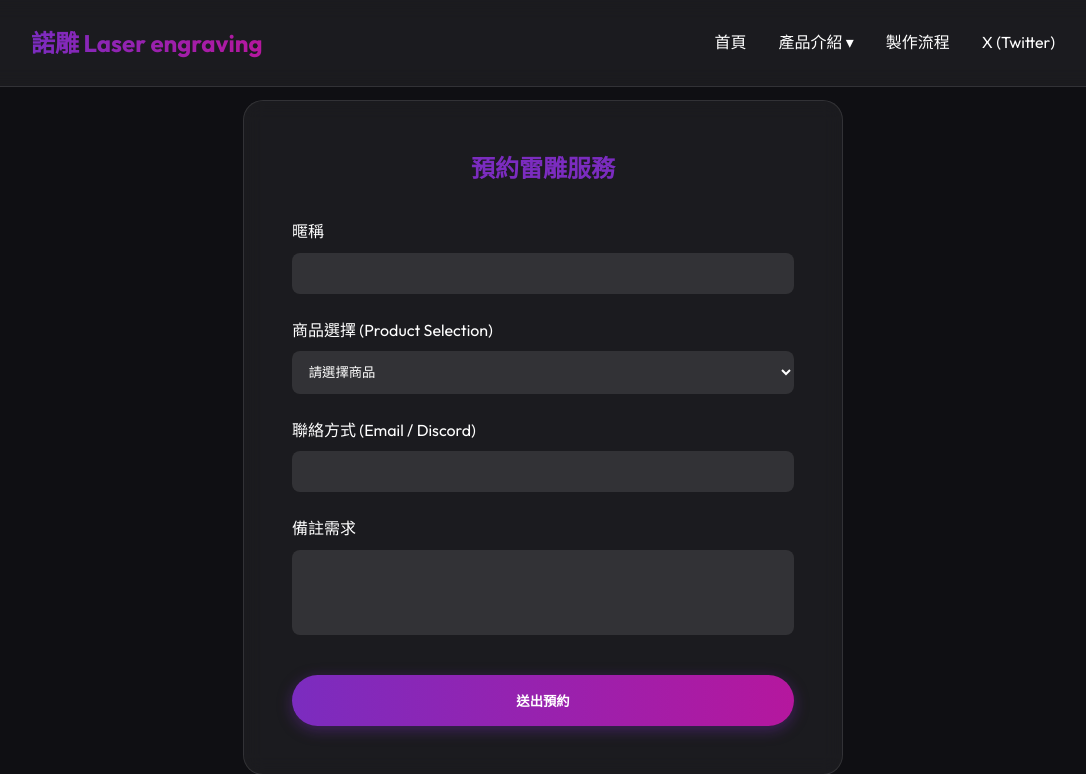
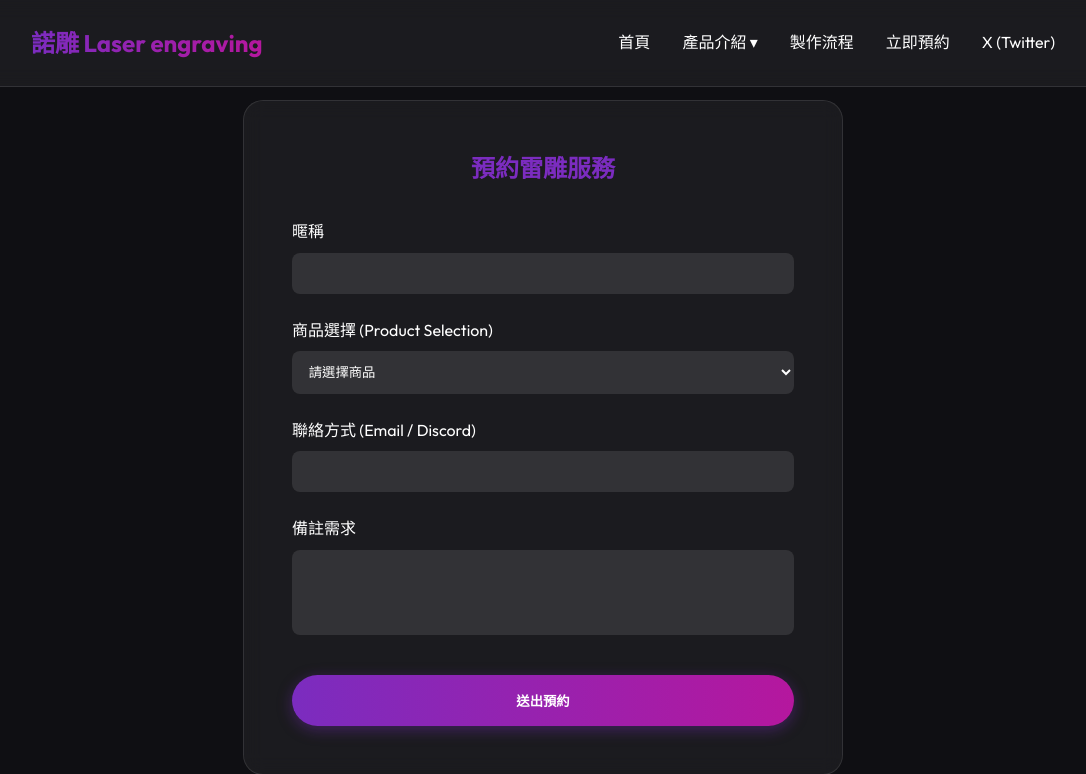
Before and after one commit to Arnoldtw1124/lazer, a Flask app: page /booking in a window 1280 px wide. Shown: the top 774 px of the page, without its empty margins (97-1183 px from the left). Run offline with Flask 3, Linux system fonts and the light colour scheme.

Commit message:
Restore missing Booking link in navbar

```diff
--- a/templates/base.html
+++ b/templates/base.html
@@ -32,6 +32,7 @@
             </div>
 
             <a href="{{ url_for('process') }}">製作流程</a>
+            <a href="{{ url_for('booking') }}">立即預約</a>
             <a href="https://x.com/arnoldtw1124" target="_blank">X (Twitter)</a>
         </div>
     </nav>
```
